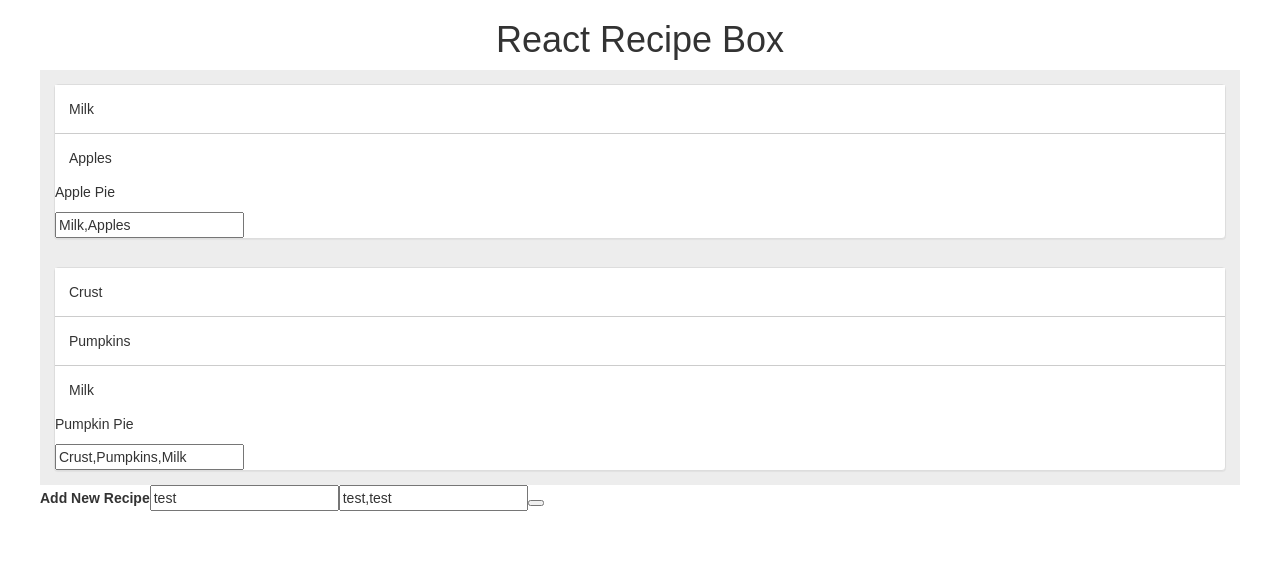
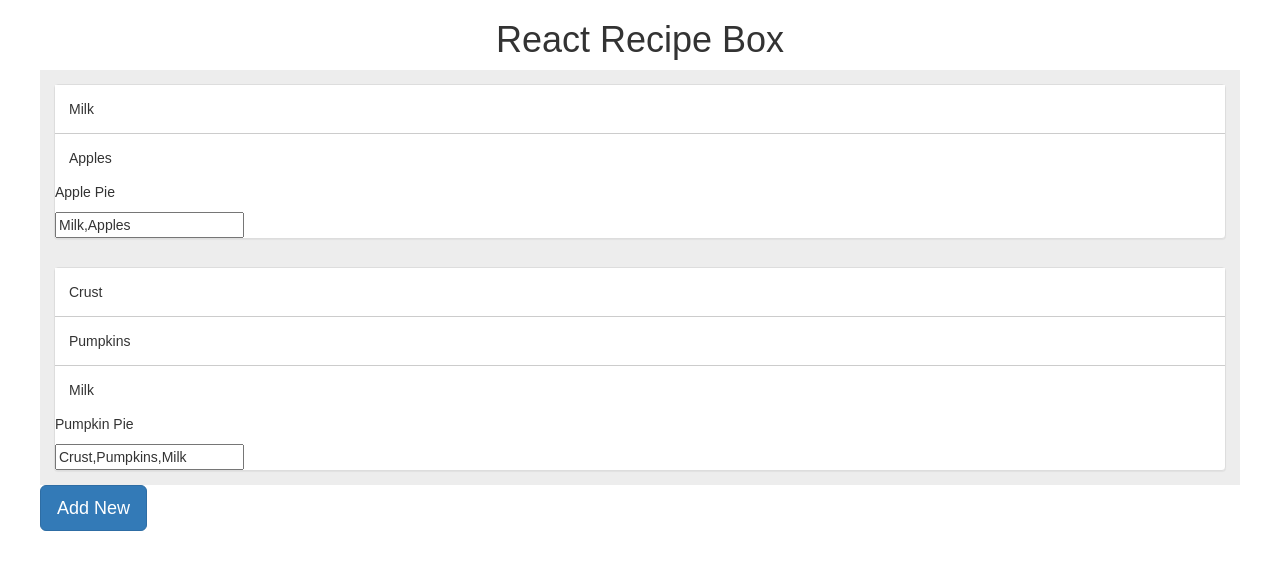
Before and after one commit to edsztukowski/react-recipe-box, a React (Create React App) app: page / in a window 1280 px wide. Shown: the top 570 px of the page. Built offline with nearby package versions, Linux system fonts and the light colour scheme.

Commit message:
added modal to add class and recipe container

```diff
--- a/package.json
+++ b/package.json
@@ -6,6 +6,7 @@
     "react": "^15.6.1",
     "react-bootstrap": "^0.31.2",
     "react-dom": "^15.6.1",
+    "react-modal": "^2.2.2",
     "react-scripts": "1.0.10"
   },
   "scripts": {
--- a/src/Add.js
+++ b/src/Add.js
@@ -4,8 +4,8 @@ class Add extends React.Component {
   constructor(props) {
     super(props);
     this.state = {
-      recipeName: 'test',
-      ingredients: ['test','test']
+      recipeName: '',
+      ingredients: []
     }
     this.handleName = this.handleName.bind(this);
     this.handleIngredients = this.handleIngredients.bind(this);
@@ -49,7 +49,7 @@ class Add extends React.Component {
     return (
         <form onSubmit={this.addNew.bind(null,this.state.recipeName, this.state.ingredients)}>
 
-        <label className="header" htmlFor="newRecipe">
+        <label className="add-header" htmlFor="newRecipe">
           Add New Recipe
         </label>
         <input
@@ -68,8 +68,8 @@ class Add extends React.Component {
           value={this.state.ingredients}
           onChange={this.handleIngredients}
         />
-        <button>
-
+      <button className="btn">
+          SAVE
         </button>
       </form>
     )
--- a/src/RecipeContainer.js
+++ b/src/RecipeContainer.js
@@ -1,18 +1,30 @@
-var React = require('react');
+var React = require('react')
 var EditRecipe = require('./EditRecipe');
 var Add = require('./Add');
 var Accordion = require('react-bootstrap').Accordion;
 var Panel = require('react-bootstrap').Panel;
+var Modal = require('react-bootstrap').Modal;
+var Button = require('react-bootstrap').Button;
 
-//Check if local storage exists else set it
 
 class RecipeContainer extends React.Component {
   constructor(props) {
     super(props);
     this.state = {
-      recipes: JSON.parse(localStorage.getItem('recipes')).recipes
+      recipes: JSON.parse(localStorage.getItem('recipes')).recipes,
+      showModal: false
     }
-    this.updateRecipe = this.updateRecipe.bind(this)
+    this.updateRecipe = this.updateRecipe.bind(this);
+    this.modalClose = this.modalClose.bind(this);
+    this.modalOpen = this.modalOpen.bind(this);
+  }
+
+  modalClose() {
+    this.setState({ showModal: false });
+  }
+
+  modalOpen() {
+    this.setState({ showModal: true });
   }
 
   updateRecipe() {
@@ -50,13 +62,28 @@ class RecipeContainer extends React.Component {
           )
         })}
         <div className="recipe-buttons">
-          <Add />
-        </div>
+          <Button
+           bsStyle="primary"
+           bsSize="large"
+           onClick={this.modalOpen}
+          >
+            Add New
+          </Button>
+          <Modal show={this.state.showModal} onHide={this.modalClose}>
+            <Modal.Body>
+              <Add />
+            </Modal.Body>
+            <Modal.Footer className="modal-footer">
+              <p>To add a new recipe, add a title, and then recipes separated with commas without spaces</p>
+              <Button onClick={this.modalClose}>Close</Button>
+            </Modal.Footer>
+          </Modal>
+          </div>
       </div>
     )
   }
 }
-
+//Check if local storage exists else set it
 if (localStorage.getItem("recipes") === null) {
   localStorage.setItem('recipes', JSON.stringify({
     recipes: [
```
